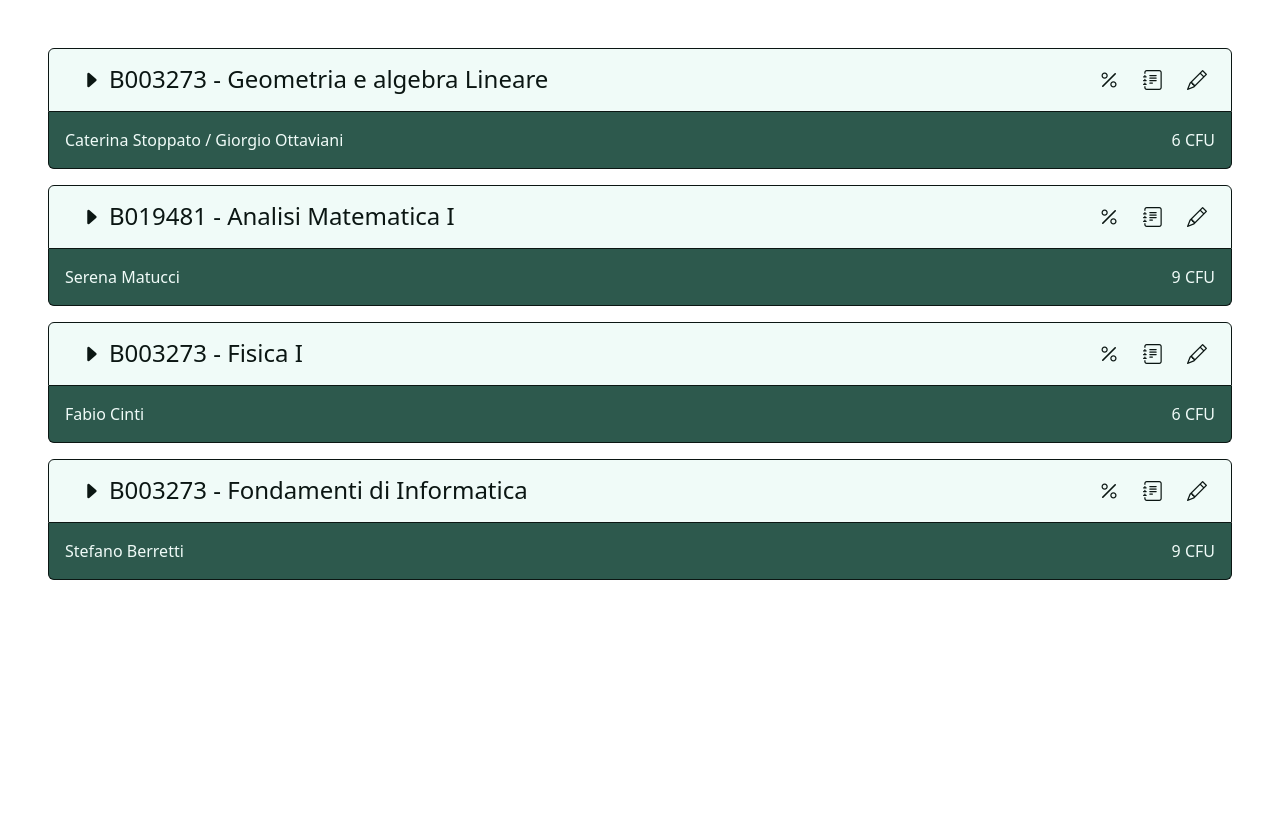
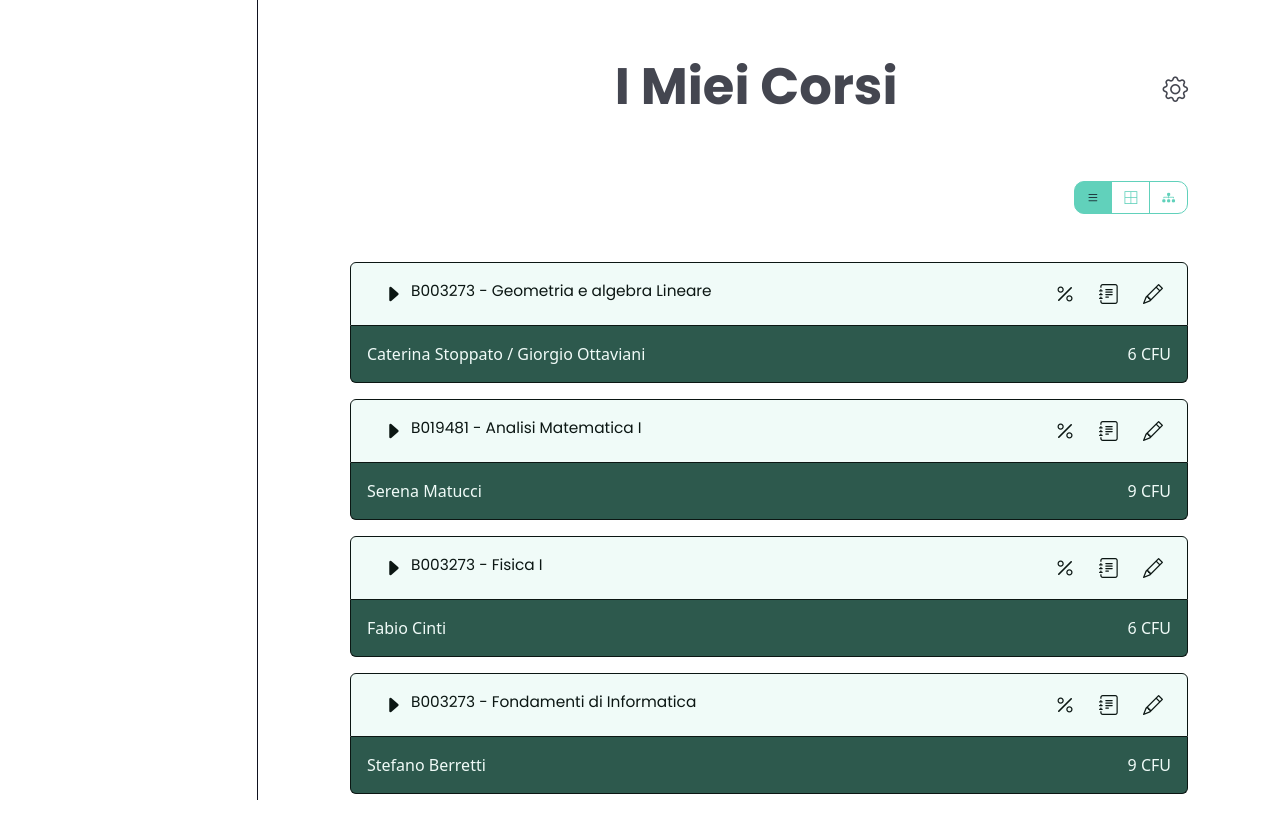
Before and after one commit to SapiensNoteSharing/Sapiens, a SvelteKit app: page / in a window 1280 px wide. Before the commit the page ends 800 px from the top, so only its background shows below. Built offline with nearby package versions, Linux system fonts and the light colour scheme.

Commit message:
layout + pagina corsi + stili

```diff
--- a/package.json
+++ b/package.json
@@ -18,6 +18,9 @@
 		"@fortawesome/fontawesome-free": "^6.4.0",
 		"@sveltejs/adapter-node": "^1.2.3",
 		"bootstrap": "^5.2.3",
-		"bootstrap-icons": "^1.10.4"
+		"bootstrap-icons": "^1.10.4",
+		"node-sass": "^8.0.0",
+		"sass": "^1.62.1",
+		"svelte-preprocess": "^5.0.3"
 	}
 }
--- /dev/null
+++ b/src/lib/stores.js
@@ -0,0 +1,3 @@
+import { writable } from 'svelte/store';
+
+export const view = writable('list')
--- a/src/routes/+layout.svelte
+++ b/src/routes/+layout.svelte
@@ -2,13 +2,29 @@
 import { onMount } from "svelte";
 import 'bootstrap/dist/css/bootstrap.min.css'
 import 'bootstrap-icons/font/bootstrap-icons.css'
-
-onMount(async () => {
-    const bootstrap = await import('bootstrap')
-})
+import '$css/global.scss';
 
 </script>
 
-<div class="p-5">
-    <slot></slot>
+
+<div class="row">
+    <div class="sidebar position-relative">
+    </div>
+    <div class="col pe-4">
+        <slot></slot>
+    </div>
+
 </div>
+
+<style lang="scss">
+    @import '$css/variables.scss';
+    .sidebar{
+        width: 270px;
+        height: 100vh;
+        background-color: $light;
+        border-right: 1px solid $dark;
+        resize: horizontal;
+        min-width: 200px;
+        max-width: 350px;
+    }
+</style>
--- a/src/routes/+page.svelte
+++ b/src/routes/+page.svelte
@@ -1,6 +1,8 @@
 <script>
 import Icon from '$lib/components/Icon.svelte';
 import Course from '$lib/components/Course.svelte';
+import { view } from '$lib/stores';
+
 
 let courses = [
     {
@@ -28,9 +30,35 @@ let courses = [
         CFU: '9'
     }
 ]
-
 </script>
 
-{#each courses as course}
-    <Course {course} class="mb-3"/>
-{/each}
+
+<div class="d-flex flex-column content">
+    <div class="d-flex align-items-center my-5">
+        <h2 class="ms-auto me-auto display-2">I Miei Corsi</h2>
+        <i class="bi bi-gear display-6"></i>
+    </div>
+        <div class="d-flex mb-5">
+            <!--searchbar-->
+            <div class="ms-auto btn-group" role="group">
+                <input type="radio" class="btn-check" name="view" id="btnradio1" autocomplete="off" value="list" class:active={$view == 'list'} bind:group={$view}>
+                <label class="btn btn-outline-primary" for="btnradio1"><i class="bi bi-list"></i></label>
+
+                <input type="radio" class="btn-check" name="view" id="btnradio2" autocomplete="off" value="grid" class:active={$view == 'grid'} bind:group={$view}>
+                <label class="btn btn-outline-primary" for="btnradio2"><i class="bi bi-border-all"></i></label>
+
+                <input type="radio" class="btn-check" name="view" id="btnradio3" autocomplete="off" value="graph" class:active={$view == 'graph'} bind:group={$view}>
+                <label class="btn btn-outline-primary" for="btnradio3"><i class="bi bi-diagram-3-fill"></i></label>
+            </div>
+        </div>
+        {#each courses as course}
+            <Course {course} class="mb-3"/>
+        {/each}
+</div>
+
+<style>
+    .content{
+        padding-left: 5rem;
+        padding-right: 5rem;
+    }
+</style>
--- /dev/null
+++ b/src/style/global.scss
@@ -0,0 +1,8 @@
+
+@import './themes.scss';
+@import "bootstrap/scss/bootstrap.scss";
+@import "bootstrap-icons/font/bootstrap-icons.css";
+
+@import url('https://fonts.googleapis.com/css2?family=Roboto:ital,wght@0,100;0,300;0,400;0,500;0,700;0,900;1,100;1,300;1,400;1,500;1,700;1,900&display=swap');
+@import url('https://fonts.googleapis.com/css2?family=Inter:wght@100;200;300;400;500;600;700;800;900&display=swap');
+@import url('https://fonts.googleapis.com/css2?family=Poppins:ital,wght@0,100;0,200;0,300;0,400;0,500;0,600;0,700;0,800;0,900;1,100;1,200;1,300;1,400;1,500;1,600;1,700;1,800;1,900&display=swap')
--- /dev/null
+++ b/src/style/themes.scss
@@ -0,0 +1,131 @@
+@import './variables.scss';
+
+.support {
+    background-color: $gray-500;
+    border-radius: $border-rounded;
+    padding: 1rem 1.5rem 1rem 1.5rem;
+    &.dark {
+        background-color: $gray-900;
+    }
+    &.light {
+        background-color: $light;
+    }
+    &.primary {
+        background-color: $primary-shade-1;
+    }
+    &.secondary {
+        background-color: $secondary-shade-1;
+    }
+}
+.number {
+    font-family: Poppins;
+    &.primary {
+        color: $primary;
+        &.active {
+            color: $secondary;
+        }
+    }
+    &.secondary {
+        color: $secondary;
+    }
+    &.dark {
+        color: $dark;
+    }
+    &.display-1 {
+        line-height: map-get($display-font-sizes, 1);
+    }
+    &.display-2 {
+        line-height: map-get($display-font-sizes, 2);
+    }
+    &.display-3 {
+        line-height: map-get($display-font-sizes, 3);
+        font-weight: normal;
+    }
+    &.display-4 {
+        line-height: map-get($display-font-sizes, 4);
+    }
+    &.display-5 {
+        line-height: map-get($display-font-sizes, 5);
+    }
+    &.display-6 {
+        line-height: map-get($display-font-sizes, 6);
+    }
+}
+.row {
+    margin-bottom: 1rem;
+}
+.btn-primary.active {
+    background-color: $secondary !important;
+    color: $light
+}
+.percentage-sm {
+    font-weight: bold;
+    font-size: 0.7rem; //0.875rem;
+    line-height: 0.7rem; //0.875rem;
+    font-family: Poppins;
+    color: $light !important;
+}
+.percentage-1 {
+    font-weight: bold;
+    font-size: map-get($display-font-sizes, 2);
+    line-height: map-get($display-font-sizes, 2);
+    letter-spacing: -0.8px;
+    font-family: Poppins;
+}
+
+span.header{
+    font-family: Poppins;
+    font-weight: bold;
+    font-size: 0.9rem;
+    &.light{
+        color: $light;
+    }
+}
+span.text{
+    font-family: Inter;
+    &.light {
+        color: $light;
+    }
+}
+a.text {
+    text-decoration: none;
+    font-family: Inter;
+    &.light {
+        color: $light;
+    }
+}
+span.description {
+    color: $gray-800;
+    font-family: Inter;
+    font-size: 0.8rem
+}
+.border-round-xs {
+    border-radius: $border-rounded-xs;
+}
+.border-round-sm {
+    border-radius: $border-rounded-sm;
+}
+.border-round {
+    border-radius: $border-rounded;
+}
+.border-round-xl {
+    border-radius: $border-rounded-xl;
+}
+i.bi.primary {
+    color: $primary
+}
+.percentage-2 {
+    font-weight: bold;
+    font-size: map-get($display-font-sizes, 6);
+    line-height: map-get($display-font-sizes, 6);
+    fill: $primary;
+    letter-spacing: -0.8px;
+    color: $primary;
+    font-family: Poppins;
+}
+.w-33 {
+    width: 33.3333% !important;
+}
+.hidden {
+    display: none;
+}
--- /dev/null
+++ b/src/style/variables.scss
@@ -0,0 +1,147 @@
+/* Theme colors */
+
+$primary: #61D1BB;
+$primary-shade-1: #F5FCFB;
+
+$secondary: #5C4AB0;
+$secondary-shade-1: #EEEDF7;
+
+$success: #B377BC;
+$info: #80C1E8;
+$warning: #ED9E69;
+$danger: #DD6B6B;
+$light: #FFFFFF;
+$dark: #0F121F;
+
+$yellow: #EDDB5D;
+$blue: #3865A5;
+
+/*  scss-docs-start gray-color-variables */
+$gray-500: #F7F8F8 !default;
+$gray-600: #EEEEEF !default;
+$gray-700: #DBDCDE !default;
+$gray-800: #9C9DA3 !default;
+$gray-900: #444650 !default;
+$black:    #0F121F !default;
+
+/* scss-docs-end gray-color-variables */
+
+/* scss-docs-start card-variables */
+
+$card-border-radius: 20px !default;
+$card-box-shadow: none !default;
+$card-bg: $gray-500 !default;
+
+/* scss-docs-end card-variables */
+
+
+$btn-font-family: "Inter" !default;
+$btn-font-size: 0.8rem !default; //1rem !default;
+$btn-white-space: nowrap !default;
+
+$btn-font-weight: 700 !default;
+$btn-focus-width: 0px !default;
+$btn-focus-box-shadow: none !default;
+$btn-active-box-shadow: none !default;
+$btn-border-radius: 10px !default;
+
+/* Text*/
+
+$display-font-sizes: (
+  1: 6rem, //7.5rem, //9.375rem,
+  2: 3.2rem, //4rem, //5rem,
+  3: 3rem, //3.75rem, //4.688rem,
+  4: 2.24rem, //2.8rem, //3.5rem,
+  5: 1.92rem, //2.4rem, //3rem,
+  6: 1.6rem, //2rem, //2.5rem
+);
+
+$display-font-family: Poppins;
+$display-font-style:  null;
+$display-font-weight: 700;
+
+
+$headings-line-height: normal;
+$headings-font-family: Poppins;
+$display-line-height: $headings-line-height;
+
+h1 {
+  font-weight: 400;
+  letter-spacing: normal;
+  &.light {
+    color: $light;
+  }
+}
+
+h2 {
+  font-weight: 700;
+  letter-spacing: normal;
+  &.light {
+    color: $light;
+  }
+}
+
+h3 {
+  font-weight: 700;
+  letter-spacing: normal;
+  &.light {
+    color: $light;
+  }
+}
+
+h4 {
+  font-weight: 400 !important;
+  letter-spacing: normal;
+  &.light {
+    color: $light;
+  }
+}
+
+h5 {
+  font-weight: 400;
+  letter-spacing: normal;
+  &.light {
+    color: $light;
+  }
+}
+
+h6 {
+  font-weight: 400;
+  letter-spacing: normal;
+  &.light {
+    color: $light;
+  }
+}
+
+html {
+  scrollbar-width: none;
+}
+
+$h1-font-size: 1.2rem; //1.5rem; //1.875rem
+$h2-font-size: 1.04rem; //1.3rem; //1.625rem
+$h3-font-size: 0.96rem; //1.2rem; //1.5rem
+$h4-font-size: 0.96rem; //1.2rem; //1.5rem
+$h5-font-size: 0.8rem; //1rem; //1.25rem
+
+//aggiunte
+$border-rounded-xs: 5px;
+$border-rounded-sm: 10px;
+$border-rounded: 20px;
+$border-rounded-xl: 50px;
+
+$gray-text-header: #9D9FA0 !default;
+$gray-nav-active: #41434E !default;
+$gray-nav-text: #9C9DA3 !default;
+
+//dropdown
+$dropdown-header-color: $gray-800;
+
+//nav
+$nav-link-color: $black;
+
+//nav tabs
+$nav-tabs-link-active-color: $black;
+$nav-tabs-border-radius: $border-rounded !default;
+
+//carousel
+$carousel-control-width: 8%;
--- a/svelte.config.js
+++ b/svelte.config.js
@@ -1,12 +1,17 @@
 import adapter from '@sveltejs/adapter-node';
+import { vitePreprocess } from '@sveltejs/kit/vite';
 
 /** @type {import('@sveltejs/kit').Config} */
 const config = {
+	preprocess: [vitePreprocess()],
 	kit: {
 		// adapter-auto only supports some environments, see https://kit.svelte.dev/docs/adapter-auto for a list.
 		// If your environment is not supported or you settled on a specific environment, switch out the adapter.
 		// See https://kit.svelte.dev/docs/adapters for more information about adapters.
-		adapter: adapter()
+		adapter: adapter(),
+		alias: {
+			'$css': 'src/style'
+		}
 	}
 };
 
```
Also changed, not shown: 1 other file (tests, documents, lock files or other folders).
